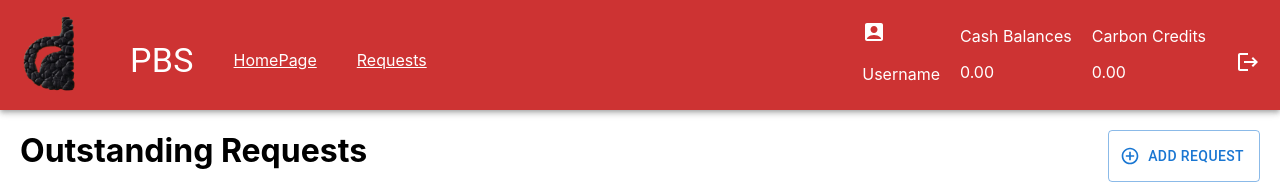
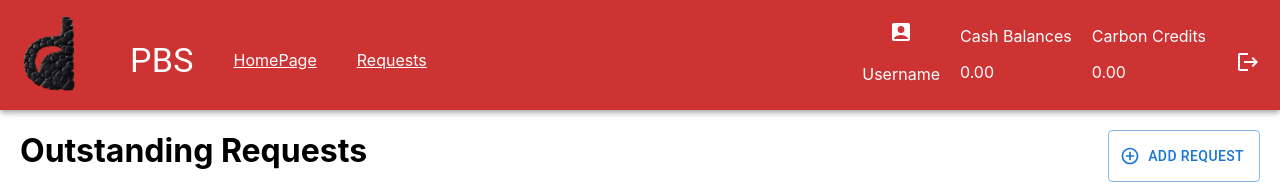
Before and after one commit to chao890/TT1_4, a React (Create React App) app in the folder frontend/: page /temp in a window 1280 px wide. Shown: the top 184 px of the page. Built offline with nearby package versions, Linux system fonts and the light colour scheme.

Commit message:
Modifications

```diff
--- a/frontend/src/components/Navbar.jsx
+++ b/frontend/src/components/Navbar.jsx
@@ -28,9 +28,9 @@ const Navbar = () => {
     </Typography>
 
     <div >
-        <Typography variant="h7" component="div" sx={{display: "inline-block", marginTop:"10px"}}>
-            <div sx={{display: "inline-block"}}>
-             <AccountBoxIcon />
+        <Typography variant="h7" component="div" sx={{display: "inline-block", marginTop:"10px",marginTop:"10px"}}>
+            <div align="center" sx={{display: "inline-block"}}>
+             <AccountBoxIcon fontSize="medium"/>
              <p>Username</p>
             </div>
         </Typography>
--- a/frontend/src/components/OutstandingRequests.jsx
+++ b/frontend/src/components/OutstandingRequests.jsx
@@ -34,8 +34,6 @@ const OutstandingRequests=()=>{
     const handleAddClick=()=>{
      setAdd(true);
     }
-
-
 
     return (
     <>
```
